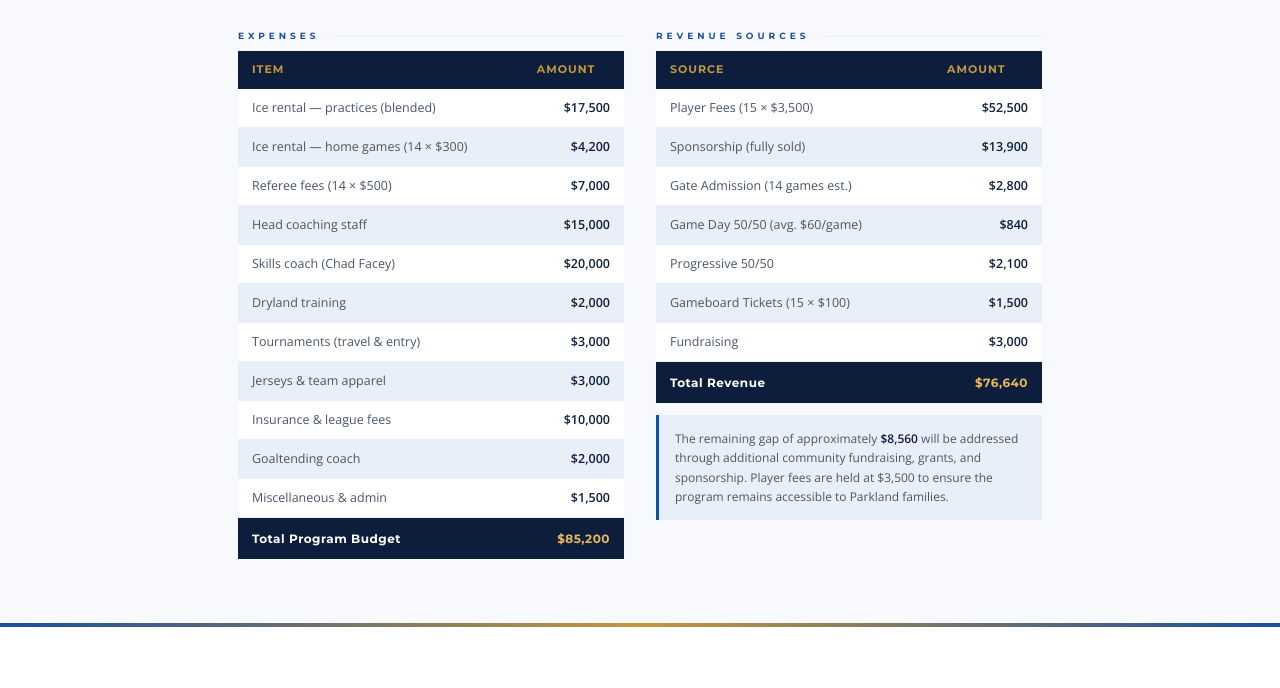
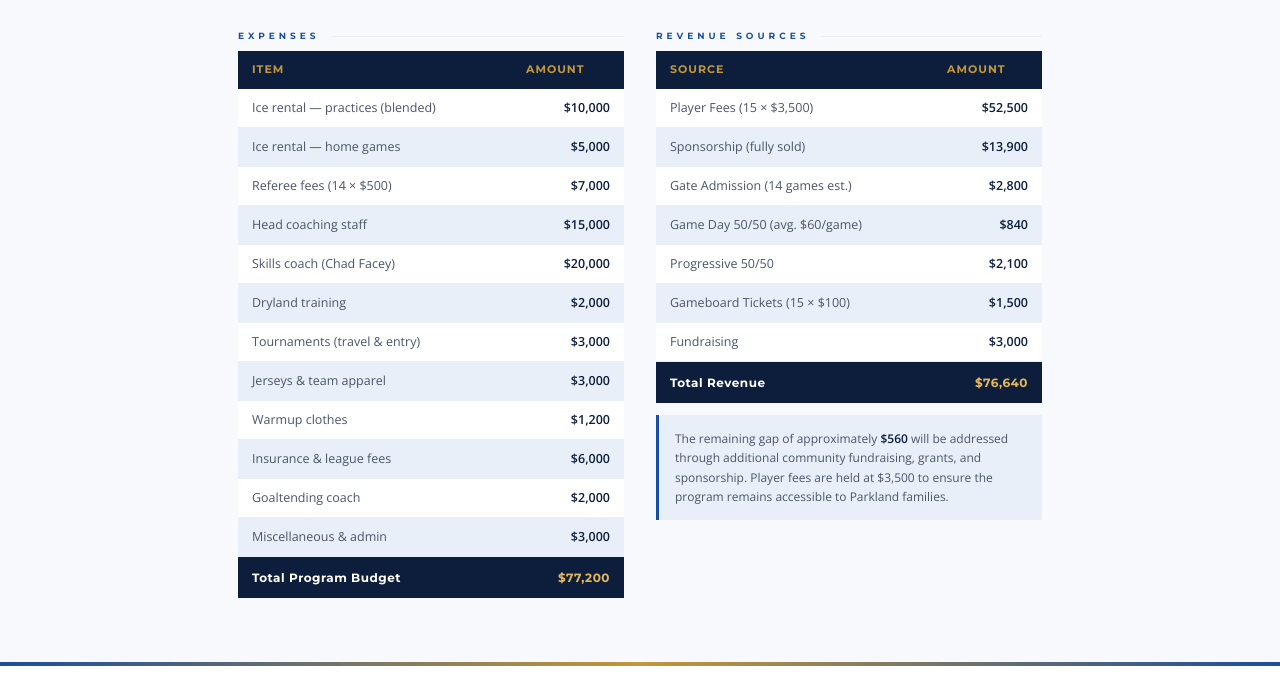
Before and after one commit to parklandfemaleu15rangers-dotcom/female-program, a plain HTML site: page index.html in a window 1280 px wide. Shown: the part 5143-5831 px from the top of the page. Drawn offline with nearby package versions, Linux system fonts and the light colour scheme.

Commit message:
Add files via upload

```diff
--- a/index.html
+++ b/index.html
@@ -1125,19 +1125,20 @@
         <table class="budget-table">
           <thead><tr><th>Item</th><th>Amount</th></tr></thead>
           <tbody>
-            <tr><td>Ice rental — practices (blended)</td><td>$17,500</td></tr>
-            <tr><td>Ice rental — home games (14 × $300)</td><td>$4,200</td></tr>
+            <tr><td>Ice rental — practices (blended)</td><td>$10,000</td></tr>
+            <tr><td>Ice rental — home games</td><td>$5,000</td></tr>
             <tr><td>Referee fees (14 × $500)</td><td>$7,000</td></tr>
             <tr><td>Head coaching staff</td><td>$15,000</td></tr>
             <tr><td>Skills coach (Chad Facey)</td><td>$20,000</td></tr>
             <tr><td>Dryland training</td><td>$2,000</td></tr>
             <tr><td>Tournaments (travel &amp; entry)</td><td>$3,000</td></tr>
             <tr><td>Jerseys &amp; team apparel</td><td>$3,000</td></tr>
-            <tr><td>Insurance &amp; league fees</td><td>$10,000</td></tr>
+            <tr><td>Warmup clothes</td><td>$1,200</td></tr>
+            <tr><td>Insurance &amp; league fees</td><td>$6,000</td></tr>
             <tr><td>Goaltending coach</td><td>$2,000</td></tr>
-            <tr><td>Miscellaneous &amp; admin</td><td>$1,500</td></tr>
+            <tr><td>Miscellaneous &amp; admin</td><td>$3,000</td></tr>
           </tbody>
-          <tfoot><tr><td>Total Program Budget</td><td>$85,200</td></tr></tfoot>
+          <tfoot><tr><td>Total Program Budget</td><td>$77,200</td></tr></tfoot>
         </table>
       </div>
 
@@ -1158,7 +1159,7 @@
         </table>
 
         <div style="background:var(--light-blue); padding:14px 16px; margin-top:12px; border-left:3px solid var(--royal)">
-          <p style="font-size:12px; color:var(--text-mid); line-height:1.6">The remaining gap of approximately <strong style="color:var(--navy)">$8,560</strong> will be addressed through additional community fundraising, grants, and sponsorship. Player fees are held at $3,500 to ensure the program remains accessible to Parkland families.</p>
+          <p style="font-size:12px; color:var(--text-mid); line-height:1.6">The remaining gap of approximately <strong style="color:var(--navy)">$560</strong> will be addressed through additional community fundraising, grants, and sponsorship. Player fees are held at $3,500 to ensure the program remains accessible to Parkland families.</p>
         </div>
       </div>
     </div>
@@ -1191,7 +1192,7 @@
         <tr><td>Jersey Sponsor (Home)</td><td>$1,000</td><td>1 Available</td><td>Logo on home jerseys all season</td></tr>
         <tr><td>Jersey Sponsor (Away)</td><td>$800</td><td>1 Available</td><td>Logo on away jerseys all season</td></tr>
         <tr><td>Gold Sponsor</td><td>$1,000</td><td>6 Available</td><td>Banner + ⅓ page ad + 4 season passes</td></tr>
-        <tr><td>Silver Sponsor</td><td>$500</td><td>6 Available</td><td>Banner + ¼ page ad + 2 passes</td></tr>
+        <tr><td>Silver Sponsor</td><td>$600</td><td>6 Available</td><td>Banner + ¼ page ad + 2 passes</td></tr>
         <tr><td>Game Day 50/50</td><td>$600</td><td>1 Available</td><td>Official 50/50 sponsor — all home games</td></tr>
         <tr><td>Progressive 50/50</td><td>$500</td><td>1 Available</td><td>Season-long progressive draw sponsor</td></tr>
         <tr><td>Ranger Player Profile</td><td>$500</td><td>1 Available</td><td>Weekly social media player feature (approx. 20 weeks)</td></tr>
```
